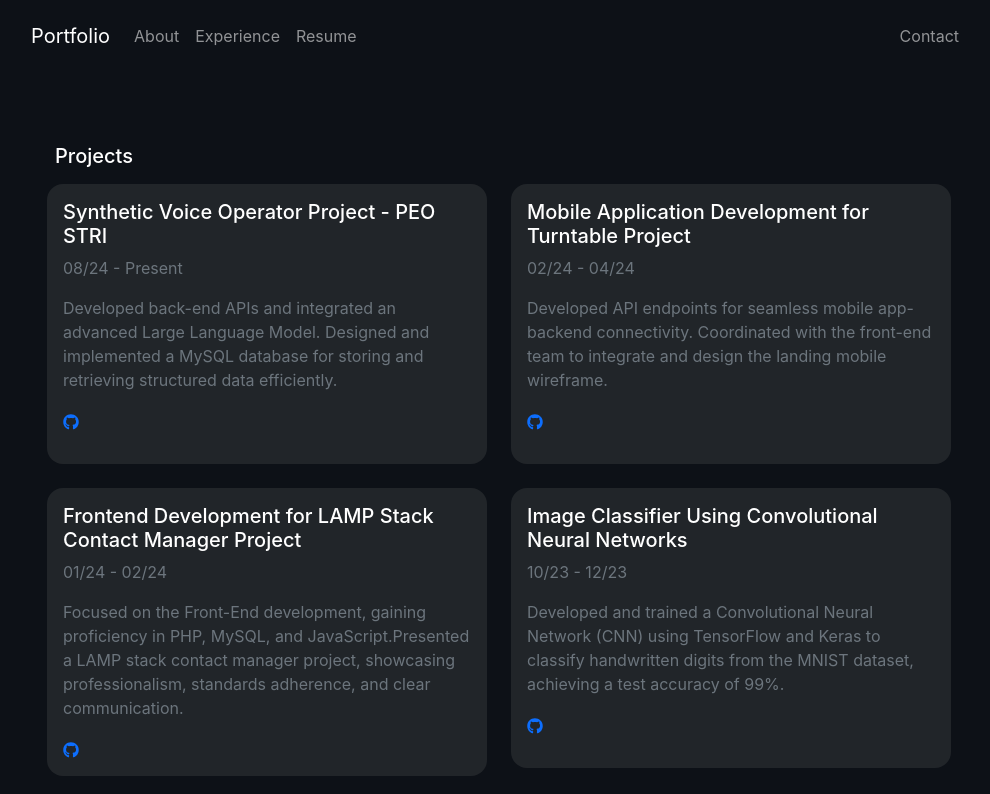
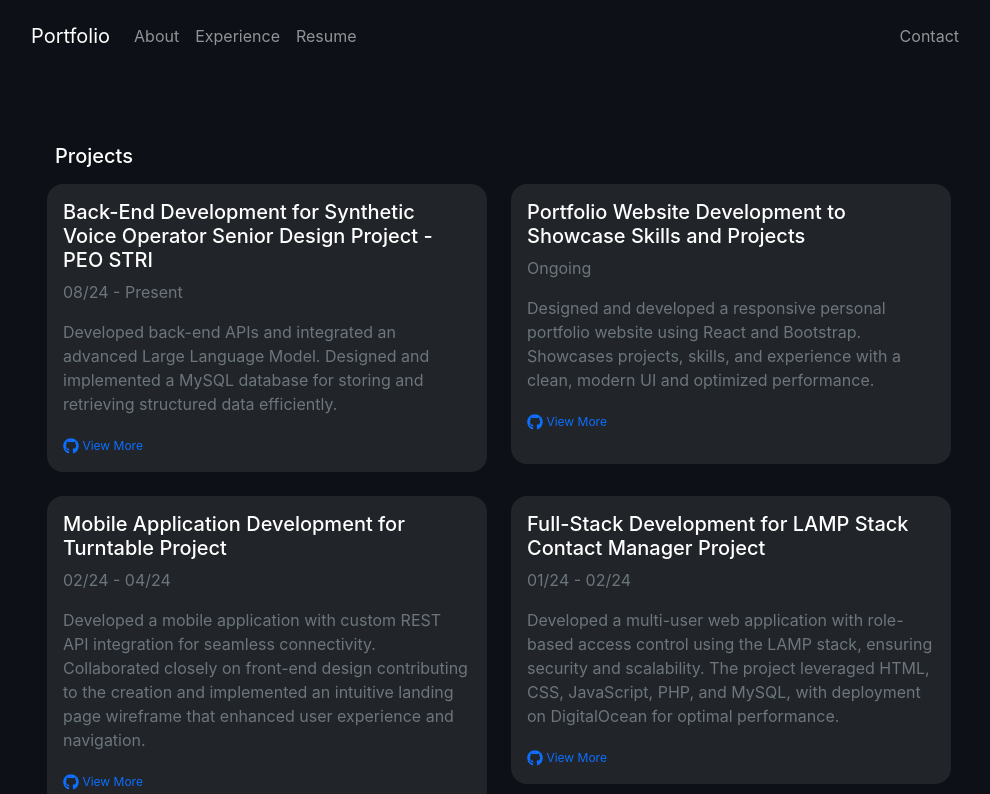
Before and after one commit to ValexEvans/portfolio-website, a React (Create React App) app: page /#/experience in a window 1280 px wide. Shown: the top 794 px of the page, without its empty margins (141-1131 px from the left). Built offline with nearby package versions, Linux system fonts and the light colour scheme.

Commit message:
updated ExperienceList

```diff
--- a/src/components/ExperienceList.js
+++ b/src/components/ExperienceList.js
@@ -58,9 +58,9 @@ export default function ExperienceList() {
         ],
         projects: [
             {
-                title: "Synthetic Voice Operator Project - PEO STRI",
+                title: "Back-End Development for Synthetic Voice Operator Senior Design Project - PEO STRI",
                 duration: "08/24 - Present",
-                icon: <a href="https://github.com/portjm/SVO" target="_blank" rel="noopener noreferrer"><FaGithub /></a>,
+                icon: <a href="https://github.com/portjm/SVO" target="_blank" rel="noopener noreferrer" style={{ textDecoration: 'none' }}><FaGithub /><span style={{ fontSize: '12px' }}> View More</span></a>,
                 summary: "Developed back-end APIs and integrated an advanced Large Language Model. Designed and implemented a MySQL database for storing and retrieving structured data efficiently.",
                 // details: [
                 //     "Developed back-end APIs and integrated an advanced Large Language Model.",
@@ -68,21 +68,28 @@ export default function ExperienceList() {
                 // ]
             },
             {
+                title: "Portfolio Website Development to Showcase Skills and Projects",
+                duration: "Ongoing",
+                icon: <a href="https://github.com/ValexEvans/portfolio-website" target="_blank" rel="noopener noreferrer" style={{ textDecoration: 'none' }}><FaGithub /><span style={{ fontSize: '12px' }}> View More</span></a>,
+                summary: "Designed and developed a responsive personal portfolio website using React and Bootstrap. Showcases projects, skills, and experience with a clean, modern UI and optimized performance.",
+
+            },
+            {
                 title: "Mobile Application Development for Turntable Project",
                 duration: "02/24 - 04/24",
-                icon: <a href="https://github.com/ValexEvans/turntable-app" target="_blank" rel="noopener noreferrer"><FaGithub /></a>,
-                summary: "Developed API endpoints for seamless mobile app-backend connectivity. Coordinated with the front-end team to integrate and design the landing mobile wireframe.",
+                icon: <a href="https://github.com/ValexEvans/turntable-app" target="_blank" rel="noopener noreferrer" style={{ textDecoration: 'none' }}><FaGithub /><span style={{ fontSize: '12px' }}> View More</span></a>,
+                summary: "Developed a mobile application with custom REST API integration for seamless connectivity. Collaborated closely on front-end design contributing to the creation and implemented an intuitive landing page wireframe that enhanced user experience and navigation.",
             },
             {
-                title: "Frontend Development for LAMP Stack Contact Manager Project",
+                title: "Full-Stack Development for LAMP Stack Contact Manager Project",
                 duration: "01/24 - 02/24",
-                icon: <a href="https://github.com/ValexEvans/lamp-stack-project" target="_blank" rel="noopener noreferrer"><FaGithub /></a>,
-                summary: "Focused on the Front-End development, gaining proficiency in PHP, MySQL, and JavaScript.Presented a LAMP stack contact manager project, showcasing professionalism, standards adherence, and clear communication.",
+                icon: <a href="https://github.com/ValexEvans/html" target="_blank" rel="noopener noreferrer" style={{ textDecoration: 'none' }}><FaGithub /><span style={{ fontSize: '12px' }}> View More</span></a>,
+                summary: "Developed a multi-user web application with role-based access control using the LAMP stack, ensuring security and scalability. The project leveraged HTML, CSS, JavaScript, PHP, and MySQL, with deployment on DigitalOcean for optimal performance.",
             },
             {
                 title: "Image Classifier Using Convolutional Neural Networks",
                 duration: "10/23 - 12/23",
-                icon: <a href="https://github.com/ValexEvans/robot-vision" target="_blank" rel="noopener noreferrer"><FaGithub /></a>,
+                icon: <a href="https://github.com/ValexEvans/robot-vision" target="_blank" rel="noopener noreferrer" style={{ textDecoration: 'none' }}><FaGithub /><span style={{ fontSize: '12px' }}> View More</span></a>,
                 summary: "Developed and trained a Convolutional Neural Network (CNN) using TensorFlow and Keras to classify handwritten digits from the MNIST dataset, achieving a test accuracy of 99%.",
             }
         ]
```
Also changed, not shown: 1 other file (tests, documents, lock files or other folders).
